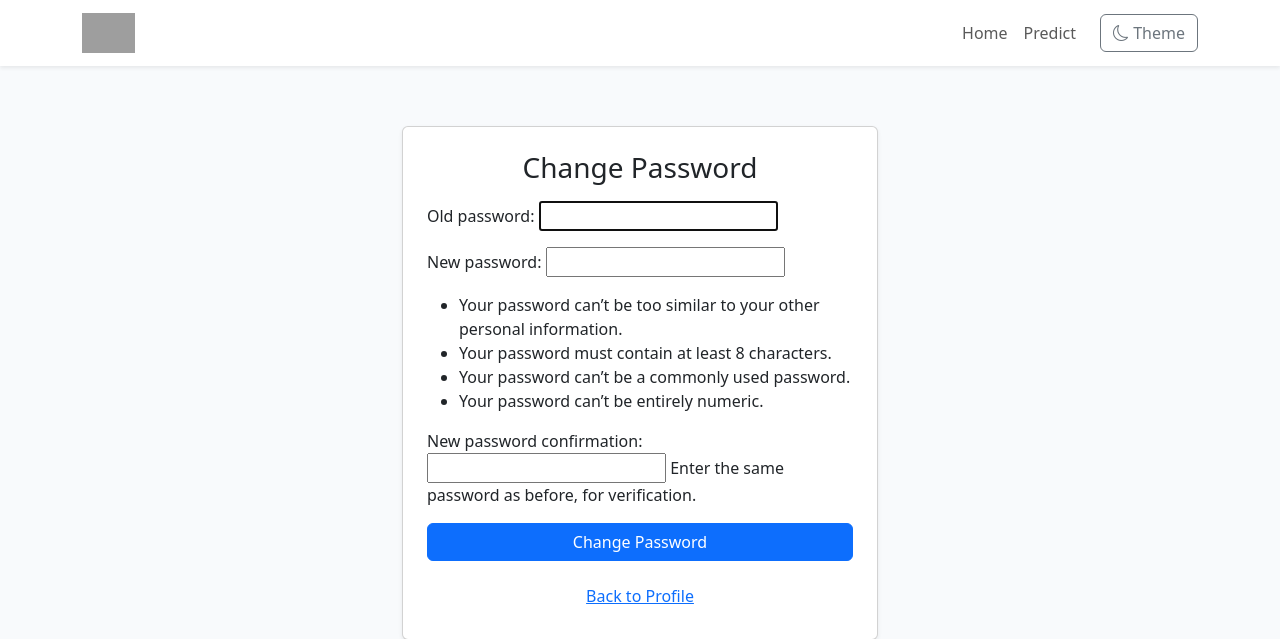
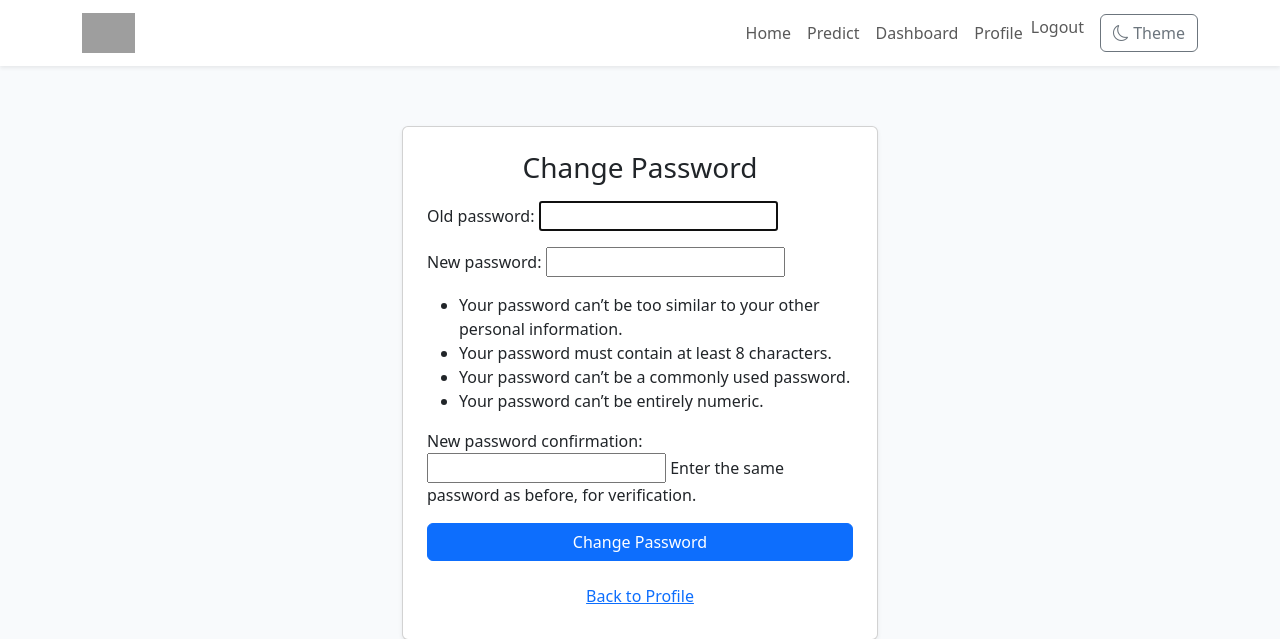
Before and after one commit to kali8271/Ineuron_Project, a Django app: page /change_password/ in a window 1280 px wide. Shown: the top 639 px of the page. Run offline with Django 5.2, Linux system fonts and the light colour scheme; a user stored in the database is signed in; grey boxes are pictures that could not be loaded.

Commit message:
Refactor authentication URLs to use custom logout view, update requirements, and enhance base template with user-specific navigation options.

```diff
--- a/predictor/auth_urls.py
+++ b/predictor/auth_urls.py
@@ -4,6 +4,6 @@ from . import views
 
 urlpatterns = [
     path('login/', auth_views.LoginView.as_view(template_name='login.html'), name='login'),
-    path('logout/', auth_views.LogoutView.as_view(next_page='login'), name='logout'),
+    path('logout/', views.custom_logout, name='logout'),
     path('register/', views.register, name='register'),
 ]
--- a/predictor/templates/base.html
+++ b/predictor/templates/base.html
@@ -46,6 +46,19 @@
             <ul class="navbar-nav ms-auto mb-2 mb-lg-0">
                 <li class="nav-item"><a class="nav-link" href="/" aria-current="page">Home</a></li>
                 <li class="nav-item"><a class="nav-link" href="/predict/">Predict</a></li>
+                {% if user.is_authenticated %}
+                <li class="nav-item"><a class="nav-link" href="/dashboard/">Dashboard</a></li>
+                <li class="nav-item"><a class="nav-link" href="/profile/">Profile</a></li>
+                <li class="nav-item">
+                  <form method="post" action="/accounts/logout/" style="display:inline;">
+                    {% csrf_token %}
+                    <button type="submit" class="nav-link btn btn-link" style="display:inline; padding:0; border:none; background:none;">Logout</button>
+                  </form>
+                </li>
+                {% else %}
+                <li class="nav-item"><a class="nav-link" href="/accounts/login/">Login</a></li>
+                <li class="nav-item"><a class="nav-link" href="/accounts/register/">Register</a></li>
+                {% endif %}
             </ul>
             <button id="theme-toggle" class="btn btn-outline-secondary ms-3" type="button" title="Toggle light/dark mode" aria-label="Toggle light or dark mode">
                 <span id="theme-icon" class="bi bi-moon" aria-hidden="true"></span> <span class="d-none d-md-inline">Theme</span>
--- a/predictor/views.py
+++ b/predictor/views.py
@@ -6,7 +6,7 @@ from django.views.decorators.csrf import csrf_exempt
 from DimondPricePrediction.pipelines.prediction_pipeline import CustomData, PredictPipeline
 from django.http import JsonResponse
 from django.contrib.auth.forms import UserCreationForm, PasswordChangeForm
-from django.contrib.auth import login, update_session_auth_hash
+from django.contrib.auth import login, update_session_auth_hash, logout as auth_logout
 from django.shortcuts import redirect
 from django.contrib.auth.decorators import login_required
 from .models import Prediction
@@ -228,3 +228,9 @@ def change_password(request):
     else:
         form = PasswordChangeForm(user=request.user)
     return render(request, 'change_password.html', {'form': form})
+
+def custom_logout(request):
+    """Logs out the user and redirects to login page with a message."""
+    auth_logout(request)
+    messages.success(request, 'You have been logged out successfully.')
+    return redirect('login')
```
Also changed, not shown: requirements.txt (+3 -6 lines), db.sqlite3.
